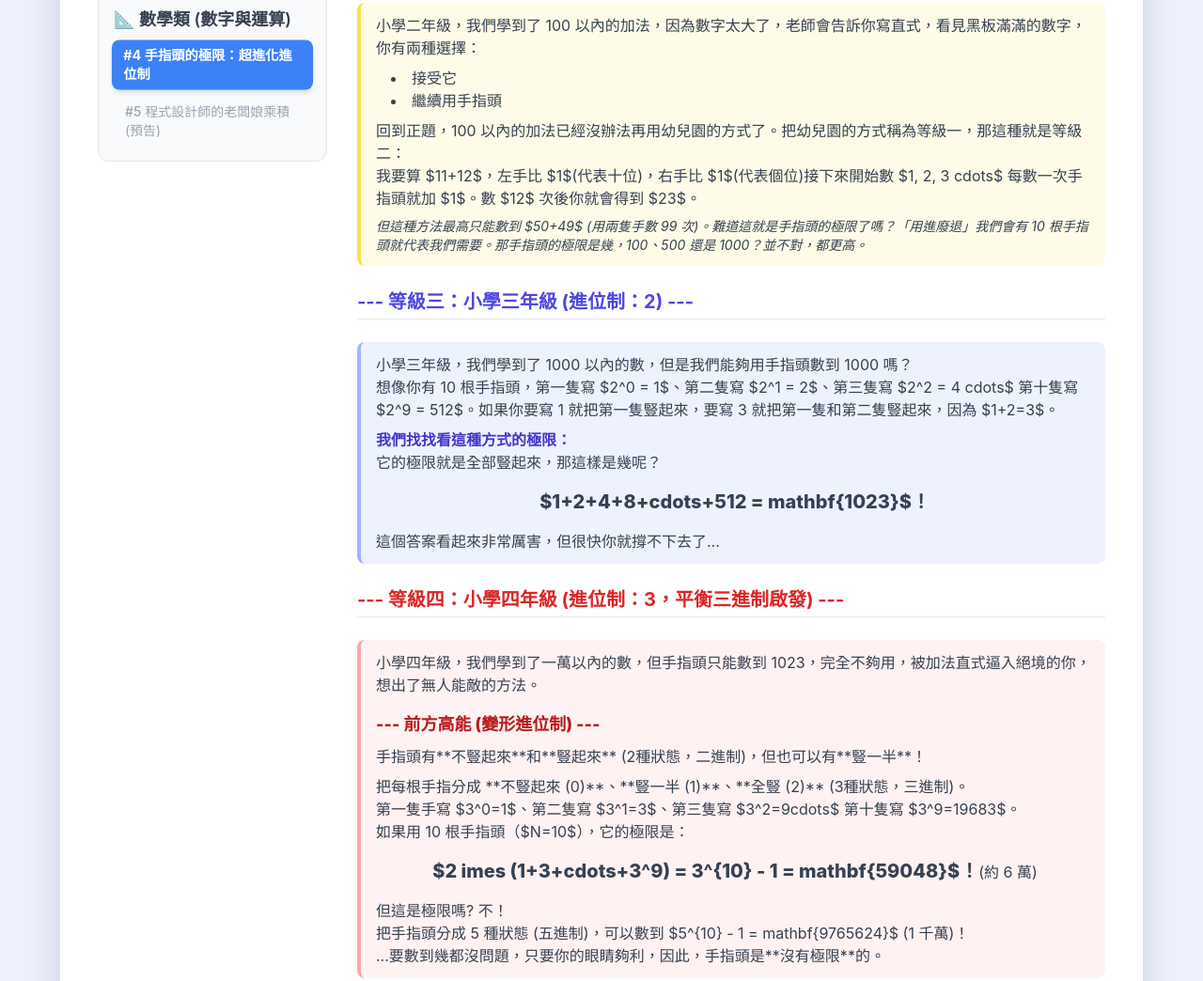
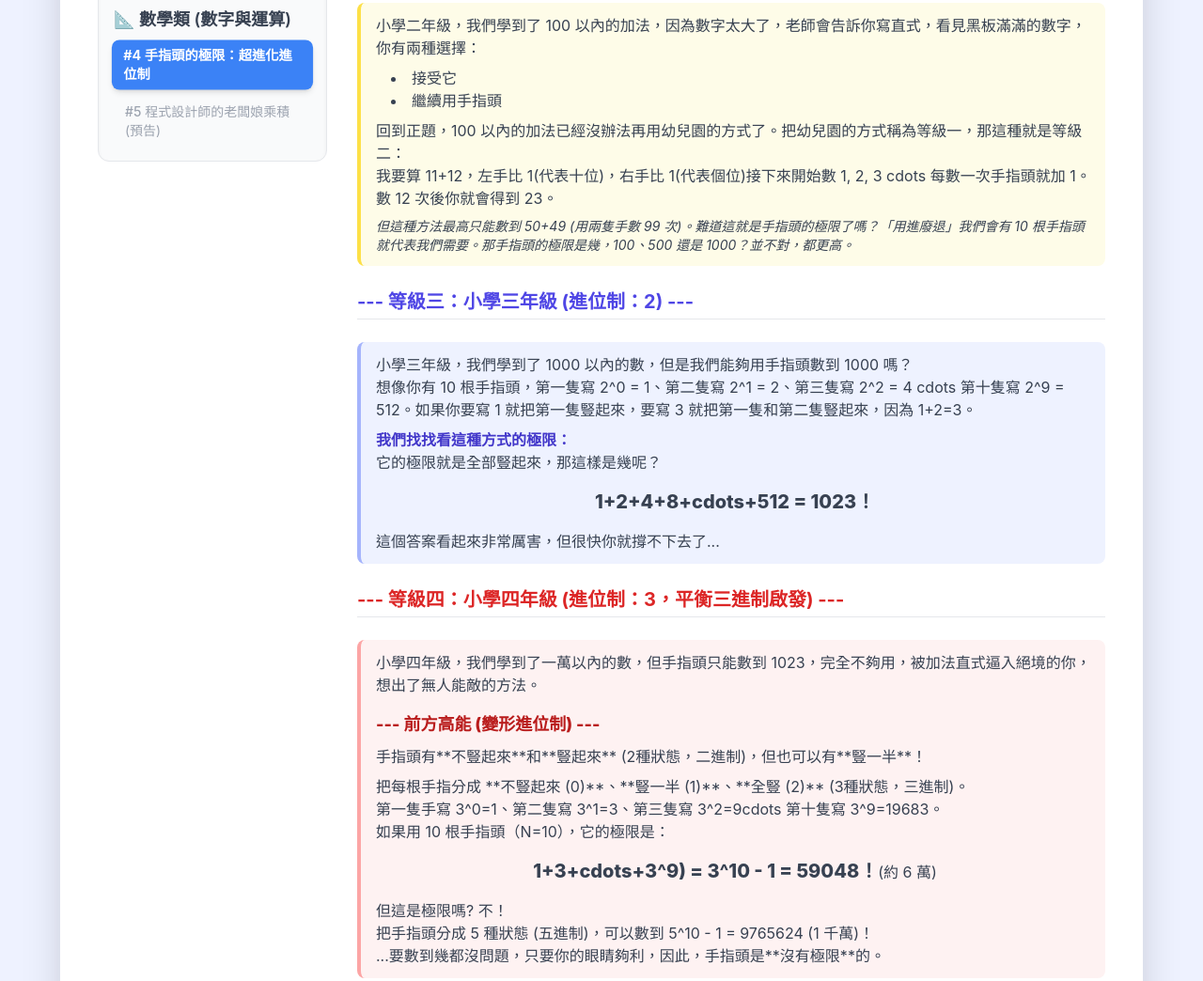
Before and after one commit to jamietung/my-explorerProfile, a plain HTML site: page index.html in a window 1280 px wide. Shown: the part 492-1536 px from the top of the page at 94% size. Drawn offline with nearby package versions, Linux system fonts and the light colour scheme.

Commit message:
Fix formatting and update mathematical expressions

```diff
--- a/index.html
+++ b/index.html
@@ -496,18 +496,18 @@ ${suggestion}
                                 <li>繼續用手指頭</li>
                             </ol>
                             <p class="mt-2">回到正題，100 以內的加法已經沒辦法再用幼兒園的方式了。把幼兒園的方式稱為等級一，那這種就是等級二：</p>
-                            <p>我要算 $11+12$，左手比 $1$(代表十位)，右手比 $1$(代表個位)接下來開始數 $1, 2, 3 \cdots$ 每數一次手指頭就加 $1$。數 $12$ 次後你就會得到 $23$。</p>
-                            <p class="mt-2 text-sm italic">但這種方法最高只能數到 $50+49$ (用兩隻手數 99 次)。難道這就是手指頭的極限了嗎？「用進廢退」我們會有 10 根手指頭就代表我們需要。那手指頭的極限是幾，100、500 還是 1000？並不對，都更高。</p>
+                            <p>我要算 11+12，左手比 1(代表十位)，右手比 1(代表個位)接下來開始數 1, 2, 3 \cdots 每數一次手指頭就加 1。數 12 次後你就會得到 23。</p>
+                            <p class="mt-2 text-sm italic">但這種方法最高只能數到 50+49 (用兩隻手數 99 次)。難道這就是手指頭的極限了嗎？「用進廢退」我們會有 10 根手指頭就代表我們需要。那手指頭的極限是幾，100、500 還是 1000？並不對，都更高。</p>
                         </div>
 
                         <h3 class="text-xl font-bold text-indigo-600 border-b pb-1 mt-6">--- 等級三：小學三年級 (進位制：2) ---</h3>
                         <div class="pl-4 border-l-4 border-indigo-300 bg-indigo-50 p-3 rounded-lg">
                             <p>小學三年級，我們學到了 1000 以內的數，但是我們能夠用手指頭數到 1000 嗎？</p>
-                            <p>想像你有 10 根手指頭，第一隻寫 $2^0 = 1$、第二隻寫 $2^1 = 2$、第三隻寫 $2^2 = 4 \cdots$ 第十隻寫 $2^9 = 512$。如果你要寫 1 就把第一隻豎起來，要寫 3 就把第一隻和第二隻豎起來，因為 $1+2=3$。</p>
+                            <p>想像你有 10 根手指頭，第一隻寫 2^0 = 1、第二隻寫 2^1 = 2、第三隻寫 2^2 = 4 \cdots 第十隻寫 2^9 = 512。如果你要寫 1 就把第一隻豎起來，要寫 3 就把第一隻和第二隻豎起來，因為 1+2=3。</p>
                             <p class="mt-2 font-bold text-indigo-700">我們找找看這種方式的極限：</p>
                             <p>它的極限就是全部豎起來，那這樣是幾呢？</p>
                             <p class="text-center text-xl font-extrabold my-4">
-                                $1+2+4+8+\cdots+512 = \mathbf{1023}$！
+                                1+2+4+8+\cdots+512 = 1023！
                             </p>
                             <p>這個答案看起來非常厲害，但很快你就撐不下去了...</p>
                         </div>
@@ -518,13 +518,13 @@ ${suggestion}
                             <h4 class="font-extrabold text-lg mt-4 text-red-700">--- 前方高能 (變形進位制) ---</h4>
                             <p class="mt-2">手指頭有**不豎起來**和**豎起來** (2種狀態，二進制)，但也可以有**豎一半**！</p>
                             <p class="mt-2">把每根手指分成 **不豎起來 (0)**、**豎一半 (1)**、**全豎 (2)** (3種狀態，三進制)。</p>
-                            <p>第一隻手寫 $3^0=1$、第二隻寫 $3^1=3$、第三隻寫 $3^2=9\cdots$ 第十隻寫 $3^9=19683$。</p>
-                            <p>如果用 10 根手指頭（$N=10$），它的極限是：</p>
+                            <p>第一隻手寫 3^0=1、第二隻寫 3^1=3、第三隻寫 3^2=9\cdots 第十隻寫 3^9=19683。</p>
+                            <p>如果用 10 根手指頭（N=10），它的極限是：</p>
                             <p class="text-center text-xl font-extrabold my-4">
-                                $2 \times (1+3+\cdots+3^9) = 3^{10} - 1 = \mathbf{59048}$！<span class="text-base font-normal">(約 6 萬)</span>
+                                1+3+\cdots+3^9) = 3^10 - 1 = 59048！<span class="text-base font-normal">(約 6 萬)</span>
                             </p>
                             <p class="mt-4">但這是極限嗎? 不！</p>
-                            <p>把手指頭分成 5 種狀態 (五進制)，可以數到 $5^{10} - 1 = \mathbf{9765624}$ (1 千萬)！</p>
+                            <p>把手指頭分成 5 種狀態 (五進制)，可以數到 5^10 - 1 = 9765624 (1 千萬)！</p>
                             <p>...要數到幾都沒問題，只要你的眼睛夠利，因此，手指頭是**沒有極限**的。</p>
                         </div>
 
```
